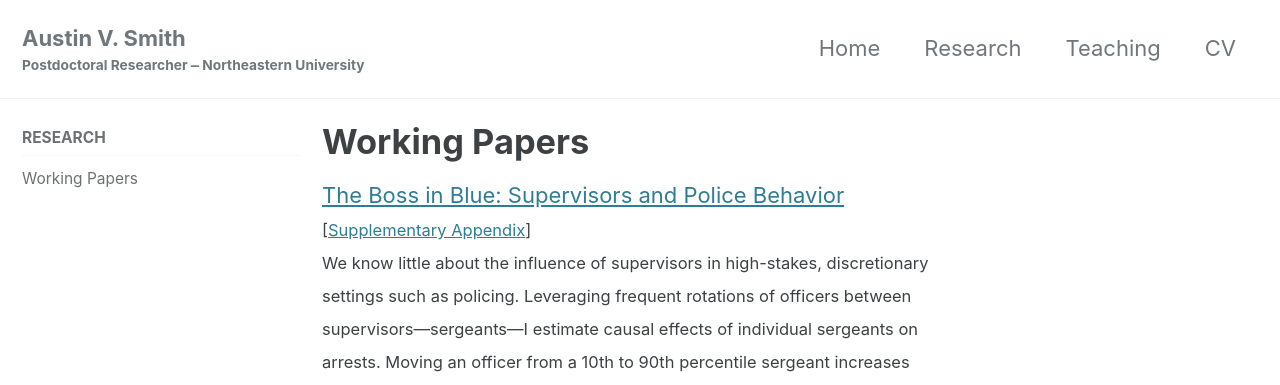
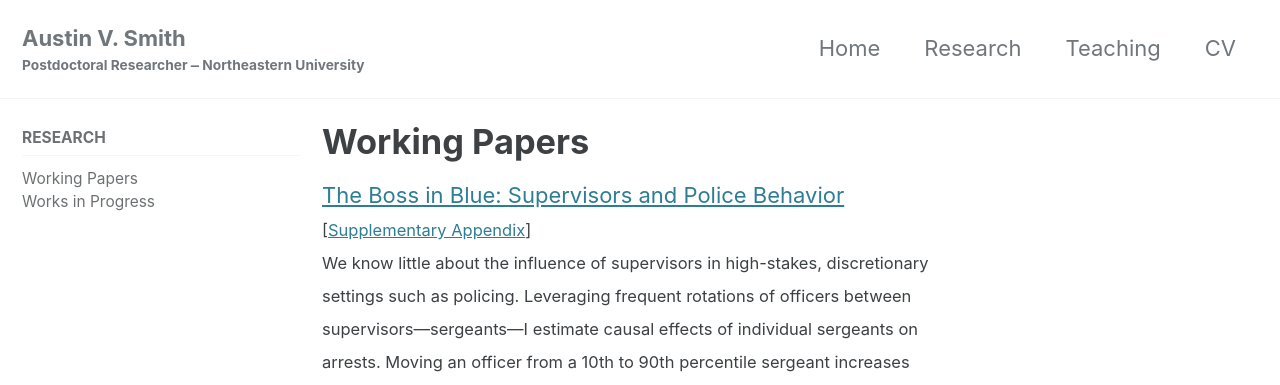
Before and after one commit to austin-v-smith-econ/austin-v-smith-econ.github.io, a Jekyll site: the page built from _research/research.md, in a window 1280 px wide. Shown: the top 385 px of the page. Built offline with Jekyll 4.4.1, drawn with Linux system fonts in a browser that asks for light colours; cached includes are drawn as plain includes.

Commit message:
Add 'Works in Progress' to navigation menu

```diff
--- a/_data/navigation.yml
+++ b/_data/navigation.yml
@@ -15,3 +15,5 @@ research:
     children:
       - title: "Working Papers"
         url: /research/#working-papers
+      - title: "Works in Progress"
+        url: /research/#works-in-progress
```
